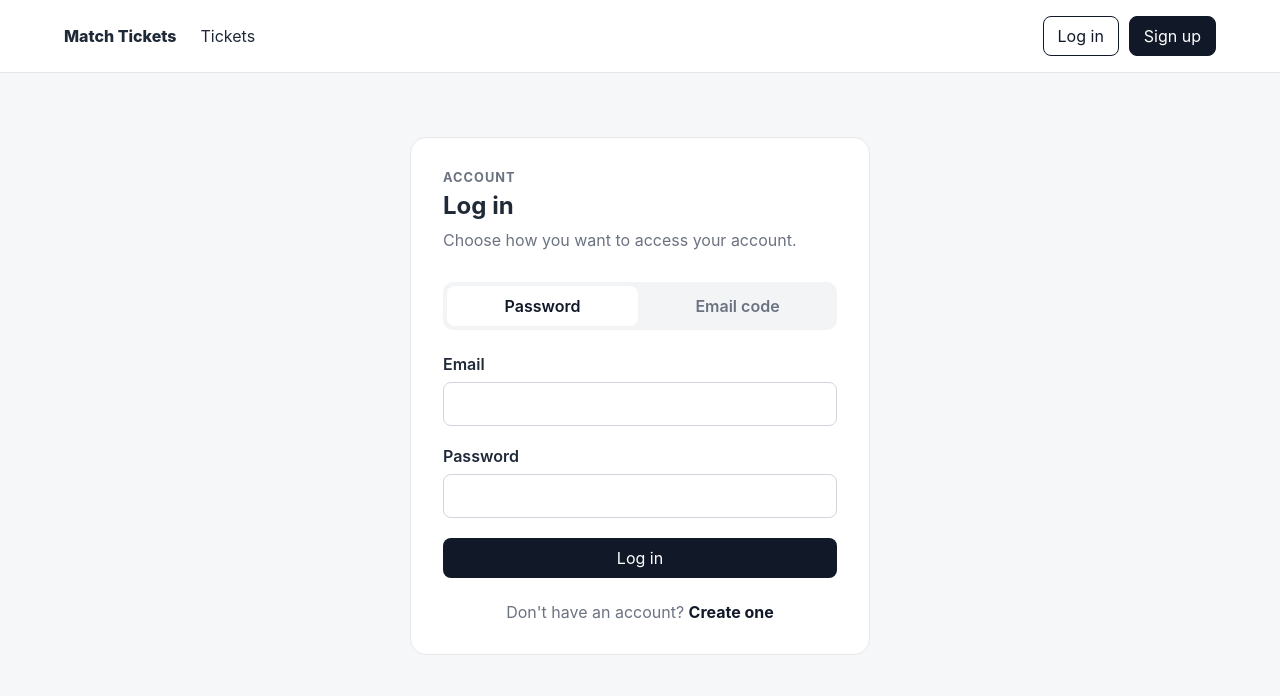
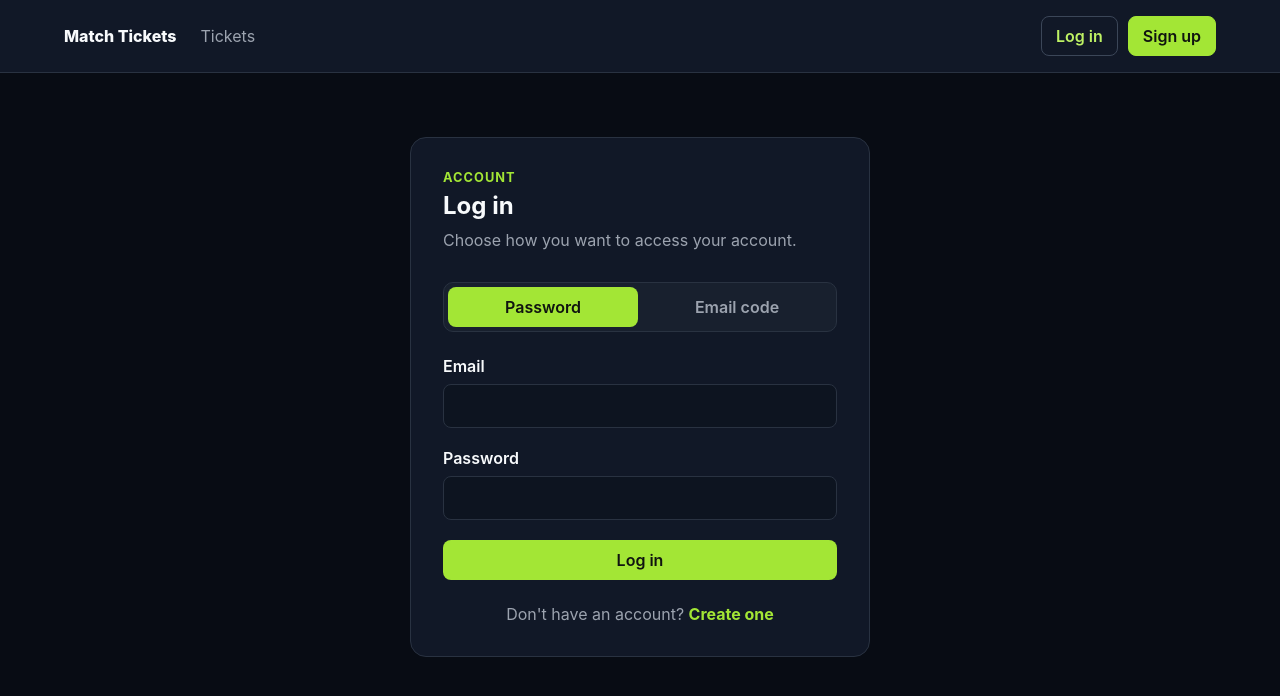
Before and after one commit to arminfkh/tiki-ticket, a React app in the folder frontend/: page /login in a window 1280 px wide. Shown: the top 696 px of the page. Built offline with nearby package versions, Linux system fonts and the light colour scheme; no server answers; the HTML template or start-up script is replaced by a standard one.

Commit message:
style: update global styles with midnight lime theme

```diff
--- a/frontend/src/styles/global.css
+++ b/frontend/src/styles/global.css
@@ -2,20 +2,61 @@
   font-family:
     Inter, ui-sans-serif, system-ui, -apple-system, BlinkMacSystemFont,
     "Segoe UI", sans-serif;
-  color: #1f2937;
-  background: #f6f7f9;
+
   font-synthesis: none;
   text-rendering: optimizeLegibility;
+
+  /* =========================
+     MIDNIGHT / LIME THEME
+     ========================= */
+
+  --bg: #080c14;
+
+  --surface: #111827;
+  --surface-secondary: #18202e;
+
+  --text: #f8fafc;
+  --text-muted: #9ca3af;
+
+  --border: #293241;
+  --border-strong: #3b4658;
+
+  --primary: #a3e635;
+  --primary-hover: #84cc16;
+  --primary-text: #101410;
+
+  --secondary-bg: transparent;
+  --secondary-text: #bef264;
+
+  --input-bg: #0d1420;
+
+  --tab-bg: #18202e;
+  --tab-active-bg: #a3e635;
+  --tab-active-text: #101410;
+
+  --danger: #ef4444;
 }
+
+
+/* =========================
+   GLOBAL
+   ========================= */
 
 * {
   box-sizing: border-box;
+}
+
+html {
+  background: var(--bg);
 }
 
 body {
   margin: 0;
   min-width: 320px;
   min-height: 100vh;
+
+  background: var(--bg);
+  color: var(--text);
 }
 
 a {
@@ -41,15 +82,20 @@ button {
 
 .site-header {
   min-height: 72px;
+
   display: flex;
   align-items: center;
   gap: 24px;
+
   padding: 16px 5vw;
-  background: #ffffff;
-  border-bottom: 1px solid #e5e7eb;
+
+  background: var(--surface);
+  border-bottom: 1px solid var(--border);
 }
 
 .brand {
+  color: var(--text);
+
   font-weight: 800;
   white-space: nowrap;
 }
@@ -58,10 +104,23 @@ button {
   display: flex;
   align-items: center;
   gap: 18px;
+
   flex: 1;
 }
 
+.main-nav a {
+  color: var(--text-muted);
+
+  transition: color 0.2s ease;
+}
+
+.main-nav a:hover {
+  color: var(--text);
+}
+
 .main-nav a.active {
+  color: var(--primary);
+
   font-weight: 700;
 }
 
@@ -72,7 +131,7 @@ button {
 }
 
 .user-label {
-  color: #4b5563;
+  color: var(--text-muted);
 }
 
 
@@ -84,17 +143,47 @@ button {
   display: inline-flex;
   align-items: center;
   justify-content: center;
+
   min-height: 40px;
+
   padding: 8px 14px;
-  border: 1px solid #111827;
+
+  border: 1px solid var(--primary);
   border-radius: 8px;
-  background: #111827;
-  color: #ffffff;
+
+  background: var(--primary);
+  color: var(--primary-text);
+
+  font-weight: 600;
+
+  transition:
+    background 0.2s ease,
+    border-color 0.2s ease,
+    color 0.2s ease,
+    transform 0.15s ease;
+}
+
+.button:hover {
+  background: var(--primary-hover);
+  border-color: var(--primary-hover);
+}
+
+.button:active {
+  transform: translateY(1px);
 }
 
 .button-secondary {
-  background: #ffffff;
-  color: #111827;
+  background: var(--secondary-bg);
+  color: var(--secondary-text);
+
+  border-color: var(--border-strong);
+}
+
+.button-secondary:hover {
+  background: var(--surface-secondary);
+  color: var(--primary);
+
+  border-color: var(--primary);
 }
 
 
@@ -104,14 +193,18 @@ button {
 
 .page-container {
   width: min(1120px, 90vw);
+
   margin: 40px auto;
 }
 
 .page-card {
   padding: 32px;
-  border: 1px solid #e5e7eb;
+
+  border: 1px solid var(--border);
   border-radius: 16px;
-  background: #ffffff;
+
+  background: var(--surface);
+  color: var(--text);
 }
 
 .page-card h1 {
@@ -120,14 +213,20 @@ button {
 
 .page-card p {
   max-width: 760px;
+
   line-height: 1.65;
+
+  color: var(--text-muted);
 }
 
 .eyebrow {
   margin: 0;
-  color: #6b7280;
+
+  color: var(--primary);
+
   font-size: 0.8rem;
   font-weight: 700;
+
   letter-spacing: 0.08em;
   text-transform: uppercase;
 }
@@ -139,25 +238,34 @@ button {
 
 .auth-card {
   width: min(460px, 100%);
+
   margin: 64px auto;
   padding: 32px;
-  border: 1px solid #e5e7eb;
+
+  border: 1px solid var(--border);
   border-radius: 16px;
-  background: #ffffff;
+
+  background: var(--surface);
+  color: var(--text);
 }
 
 .auth-card h1 {
   margin: 6px 0 8px;
+
+  color: var(--text);
 }
 
 .auth-description {
   margin: 0 0 28px;
-  color: #6b7280;
+
+  color: var(--text-muted);
+
   line-height: 1.6;
 }
 
 .auth-form {
   display: grid;
+
   gap: 20px;
 }
 
@@ -168,36 +276,68 @@ button {
 
 .form-group {
   display: grid;
+
   gap: 8px;
 }
 
 .form-group label {
+  color: var(--text);
+
   font-weight: 600;
 }
 
 .form-group input {
   width: 100%;
+
   min-height: 44px;
+
   padding: 10px 12px;
-  border: 1px solid #d1d5db;
+
+  border: 1px solid var(--border);
   border-radius: 8px;
-  background: #ffffff;
-  color: #111827;
+
+  background: var(--input-bg);
+  color: var(--text);
+
   outline: none;
+
+  transition:
+    border-color 0.2s ease,
+    box-shadow 0.2s ease,
+    background 0.2s ease;
+}
+
+.form-group input::placeholder {
+  color: var(--text-muted);
+}
+
+.form-group input:hover {
+  border-color: var(--border-strong);
 }
 
 .form-group input:focus {
-  border-color: #111827;
+  border-color: var(--primary);
+
+  box-shadow:
+    0 0 0 3px
+    color-mix(
+      in srgb,
+      var(--primary) 18%,
+      transparent
+    );
 }
 
 .form-row {
   display: grid;
+
   grid-template-columns: 1fr 1fr;
+
   gap: 16px;
 }
 
 .optional-label {
-  color: #6b7280;
+  color: var(--text-muted);
+
   font-size: 0.85rem;
   font-weight: 400;
 }
@@ -209,7 +349,9 @@ button {
 
 .form-error {
   margin: 0;
-  color: #b91c1c;
+
+  color: var(--danger);
+
   line-height: 1.5;
 }
 
@@ -219,6 +361,7 @@ button {
 
 .form-error ul {
   margin: 8px 0 0;
+
   padding-left: 20px;
 }
 
@@ -229,25 +372,32 @@ button {
 
 .auth-submit {
   width: 100%;
+
   border: 0;
 }
 
 .auth-submit:disabled {
   cursor: not-allowed;
-  opacity: 0.65;
+
+  opacity: 0.55;
 }
 
 .auth-text-button {
   padding: 0;
+
   border: 0;
+
   background: transparent;
-  color: #4b5563;
+  color: var(--text-muted);
+
   font-weight: 600;
   text-align: center;
+
+  transition: color 0.2s ease;
 }
 
 .auth-text-button:hover {
-  color: #111827;
+  color: var(--primary);
 }
 
 
@@ -257,13 +407,22 @@ button {
 
 .auth-footer {
   margin: 24px 0 0;
+
   text-align: center;
-  color: #6b7280;
+
+  color: var(--text-muted);
 }
 
 .auth-footer a {
-  color: #111827;
+  color: var(--primary);
+
   font-weight: 700;
+
+  transition: color 0.2s ease;
+}
+
+.auth-footer a:hover {
+  color: var(--primary-hover);
 }
 
 
@@ -273,14 +432,19 @@ button {
 
 .otp-timer {
   margin: -8px 0 0;
-  color: #6b7280;
+
+  color: var(--text-muted);
+
   font-size: 0.9rem;
 }
 
 .auth-help {
   margin: 0;
-  color: #6b7280;
+
+  color: var(--text-muted);
+
   font-size: 0.9rem;
+
   line-height: 1.5;
 }
 
@@ -291,26 +455,43 @@ button {
 
 .auth-tabs {
   display: grid;
+
   grid-template-columns: 1fr 1fr;
+
   gap: 4px;
+
   margin-bottom: 24px;
   padding: 4px;
+
+  border: 1px solid var(--border);
   border-radius: 10px;
-  background: #f3f4f6;
+
+  background: var(--tab-bg);
 }
 
 .auth-tab {
   min-height: 40px;
+
   border: 0;
   border-radius: 8px;
+
   background: transparent;
-  color: #6b7280;
+  color: var(--text-muted);
+
   font-weight: 600;
+
+  transition:
+    background 0.2s ease,
+    color 0.2s ease;
+}
+
+.auth-tab:hover {
+  color: var(--text);
 }
 
 .auth-tab-active {
-  background: #ffffff;
-  color: #111827;
+  background: var(--tab-active-bg);
+  color: var(--tab-active-text);
 }
 
 
@@ -321,12 +502,15 @@ button {
 @media (max-width: 800px) {
   .site-header {
     align-items: flex-start;
+
     flex-wrap: wrap;
   }
 
   .main-nav {
     order: 3;
+
     width: 100%;
+
     overflow-x: auto;
   }
 
@@ -347,11 +531,13 @@ button {
 @media (max-width: 600px) {
   .page-container {
     width: min(100% - 32px, 1120px);
+
     margin: 24px auto;
   }
 
   .auth-card {
     margin: 24px auto;
+
     padding: 24px;
   }
 
```
